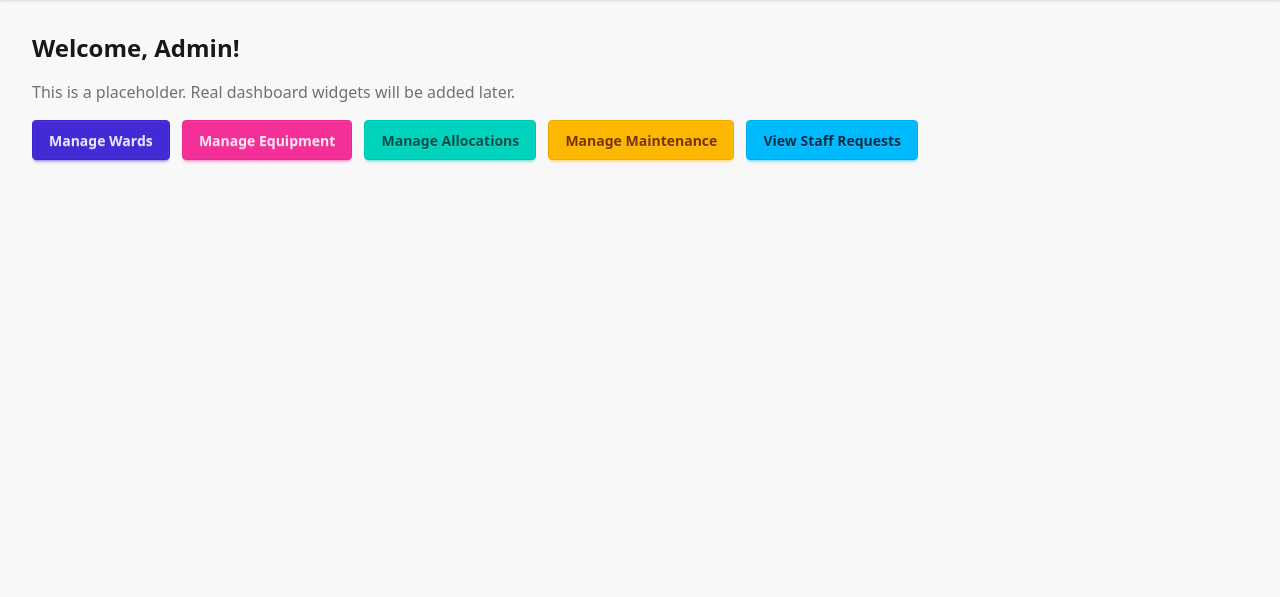
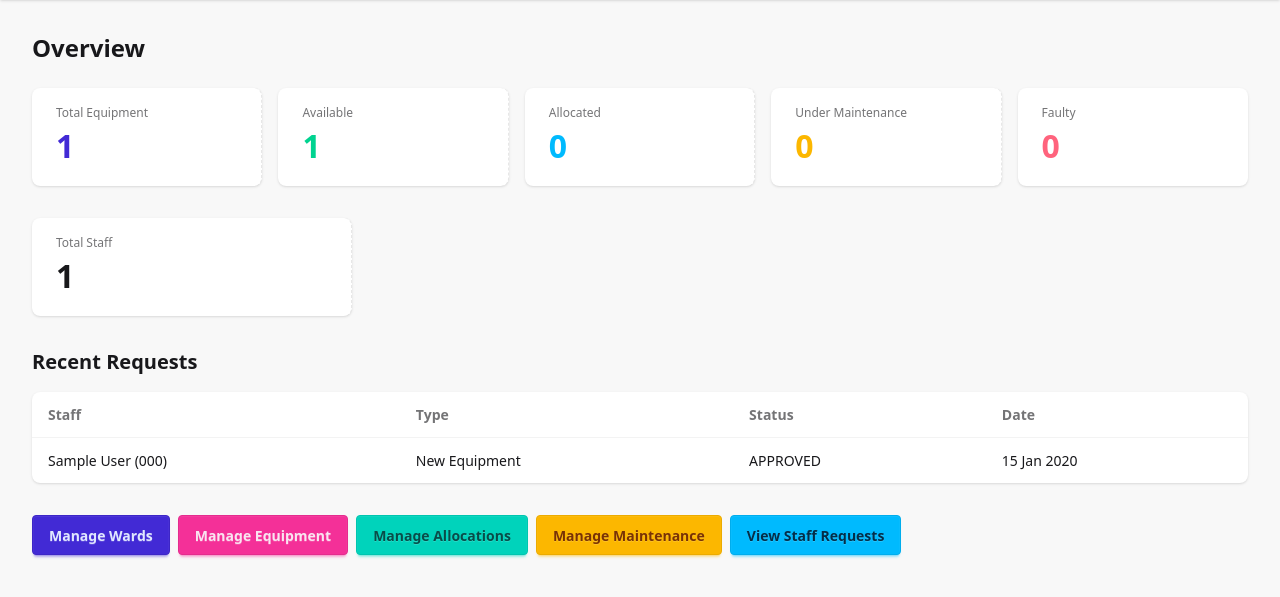
Before and after one commit to islamfarzana/hospital-equipment-system, a Django app: page /dashboard/admin/ in a window 1280 px wide. Shown: the part 64-661 px from the top of the page. Run offline with Django 5.2, Linux system fonts and the light colour scheme; a user stored in the database is signed in; tables that the repository leaves empty hold one stand-in row (values such as "Sample post"); style sheets or scripts are compiled from the project's sources.

Commit message:
Add real dashboard statistics for Admin, Biomedical Officer, and Ward Staff roles

```diff
--- a/dashboard/views.py
+++ b/dashboard/views.py
@@ -1,17 +1,53 @@
 from django.shortcuts import render
 from accounts.decorators import role_required
+from equipment.models import Equipment
+from accounts.models import Staff
+from requests_app.models import StaffRequest
+from allocations.models import EquipmentAllocation
+from maintenance.models import MaintenanceRecord
 
 
 @role_required('ADMIN')
 def admin_dashboard(request):
-    return render(request, 'dashboard/admin_dashboard.html')
+    context = {
+        'total_equipment': Equipment.objects.count(),
+        'available_equipment': Equipment.objects.filter(current_status='AVAILABLE').count(),
+        'allocated_equipment': Equipment.objects.filter(current_status='ALLOCATED').count(),
+        'maintenance_equipment': Equipment.objects.filter(current_status='UNDER_MAINTENANCE').count(),
+        'faulty_equipment': Equipment.objects.filter(current_status='FAULTY').count(),
+        'total_staff': Staff.objects.count(),
+        'recent_requests': StaffRequest.objects.select_related('staff').order_by('-created_at')[:5],
+    }
+    return render(request, 'dashboard/admin_dashboard.html', context)
 
 
 @role_required('BIOMEDICAL_OFFICER')
 def biomedical_dashboard(request):
-    return render(request, 'dashboard/biomedical_dashboard.html')
+    from django.utils import timezone
+    from datetime import timedelta
+
+    today = timezone.now().date()
+    context = {
+        'todays_allocations': EquipmentAllocation.objects.filter(allocated_date=today).count(),
+        'pending_requests': StaffRequest.objects.filter(status='PENDING').count(),
+        'due_for_return': EquipmentAllocation.objects.filter(
+            status='ALLOCATED', expected_return_date__lte=today
+        ).count(),
+        'calibration_due_soon': Equipment.objects.filter(
+            next_calibration_due__lte=today + timedelta(days=30),
+            next_calibration_due__gte=today,
+        ).count(),
+    }
+    return render(request, 'dashboard/biomedical_dashboard.html', context)
 
 
 @role_required('WARD_STAFF')
 def ward_staff_dashboard(request):
-    return render(request, 'dashboard/ward_staff_dashboard.html')
+    staff = getattr(request.user, 'staff_profile', None)
+    context = {}
+    if staff:
+        context['my_equipment'] = EquipmentAllocation.objects.filter(
+            ward=staff.ward, status='ALLOCATED'
+        ).select_related('equipment') if staff.ward else []
+        context['my_requests_count'] = StaffRequest.objects.filter(staff=staff).count()
+    return render(request, 'dashboard/ward_staff_dashboard.html', context)
--- a/templates/dashboard/admin_dashboard.html
+++ b/templates/dashboard/admin_dashboard.html
@@ -13,13 +13,68 @@
 </div>
 
 <div class="p-8">
-    <h2 class="text-2xl font-semibold mb-4">Welcome, Admin!</h2>
-    <p class="text-base-content/60">This is a placeholder. Real dashboard widgets will be added later.</p>
-    <a href="{% url 'wards:ward_list' %}" class="btn btn-primary mt-4">Manage Wards</a>
-    <a href="{% url 'equipment:equipment_list' %}" class="btn btn-secondary mt-4 ml-2">Manage Equipment</a>
-    <a href="{% url 'allocations:allocation_list' %}" class="btn btn-accent mt-4 ml-2">Manage Allocations</a>
-    <a href="{% url 'maintenance:maintenance_list' %}" class="btn btn-warning mt-4 ml-2">Manage Maintenance</a>
-    <a href="{% url 'requests_app:request_list' %}" class="btn btn-info mt-4 ml-2">View Staff Requests</a>
+    <h2 class="text-2xl font-semibold mb-6">Overview</h2>
 
+    <div class="grid grid-cols-2 md:grid-cols-3 lg:grid-cols-5 gap-4 mb-8">
+        <div class="stat bg-base-100 rounded-lg shadow">
+            <div class="stat-title">Total Equipment</div>
+            <div class="stat-value text-primary">{{ total_equipment }}</div>
+        </div>
+        <div class="stat bg-base-100 rounded-lg shadow">
+            <div class="stat-title">Available</div>
+            <div class="stat-value text-success">{{ available_equipment }}</div>
+        </div>
+        <div class="stat bg-base-100 rounded-lg shadow">
+            <div class="stat-title">Allocated</div>
+            <div class="stat-value text-info">{{ allocated_equipment }}</div>
+        </div>
+        <div class="stat bg-base-100 rounded-lg shadow">
+            <div class="stat-title">Under Maintenance</div>
+            <div class="stat-value text-warning">{{ maintenance_equipment }}</div>
+        </div>
+        <div class="stat bg-base-100 rounded-lg shadow">
+            <div class="stat-title">Faulty</div>
+            <div class="stat-value text-error">{{ faulty_equipment }}</div>
+        </div>
+    </div>
+
+    <div class="stat bg-base-100 rounded-lg shadow max-w-xs mb-8">
+        <div class="stat-title">Total Staff</div>
+        <div class="stat-value">{{ total_staff }}</div>
+    </div>
+
+    <h3 class="text-xl font-semibold mb-4">Recent Requests</h3>
+    <div class="overflow-x-auto bg-base-100 rounded-lg shadow mb-8">
+        <table class="table">
+            <thead>
+                <tr>
+                    <th>Staff</th>
+                    <th>Type</th>
+                    <th>Status</th>
+                    <th>Date</th>
+                </tr>
+            </thead>
+            <tbody>
+                {% for req in recent_requests %}
+                <tr>
+                    <td>{{ req.staff }}</td>
+                    <td>{{ req.get_request_type_display }}</td>
+                    <td>{{ req.status }}</td>
+                    <td>{{ req.created_at|date:"d M Y" }}</td>
+                </tr>
+                {% empty %}
+                <tr><td colspan="4" class="text-center text-base-content/60">No requests yet.</td></tr>
+                {% endfor %}
+            </tbody>
+        </table>
+    </div>
+
+    <div class="flex flex-wrap gap-2">
+        <a href="{% url 'wards:ward_list' %}" class="btn btn-primary">Manage Wards</a>
+        <a href="{% url 'equipment:equipment_list' %}" class="btn btn-secondary">Manage Equipment</a>
+        <a href="{% url 'allocations:allocation_list' %}" class="btn btn-accent">Manage Allocations</a>
+        <a href="{% url 'maintenance:maintenance_list' %}" class="btn btn-warning">Manage Maintenance</a>
+        <a href="{% url 'requests_app:request_list' %}" class="btn btn-info">View Staff Requests</a>
+    </div>
 </div>
 {% endblock %}
```
Also changed, not shown: templates/dashboard/biomedical_dashboard.html (+27 -2 lines), templates/dashboard/ward_staff_dashboard.html (+28 -3 lines).
